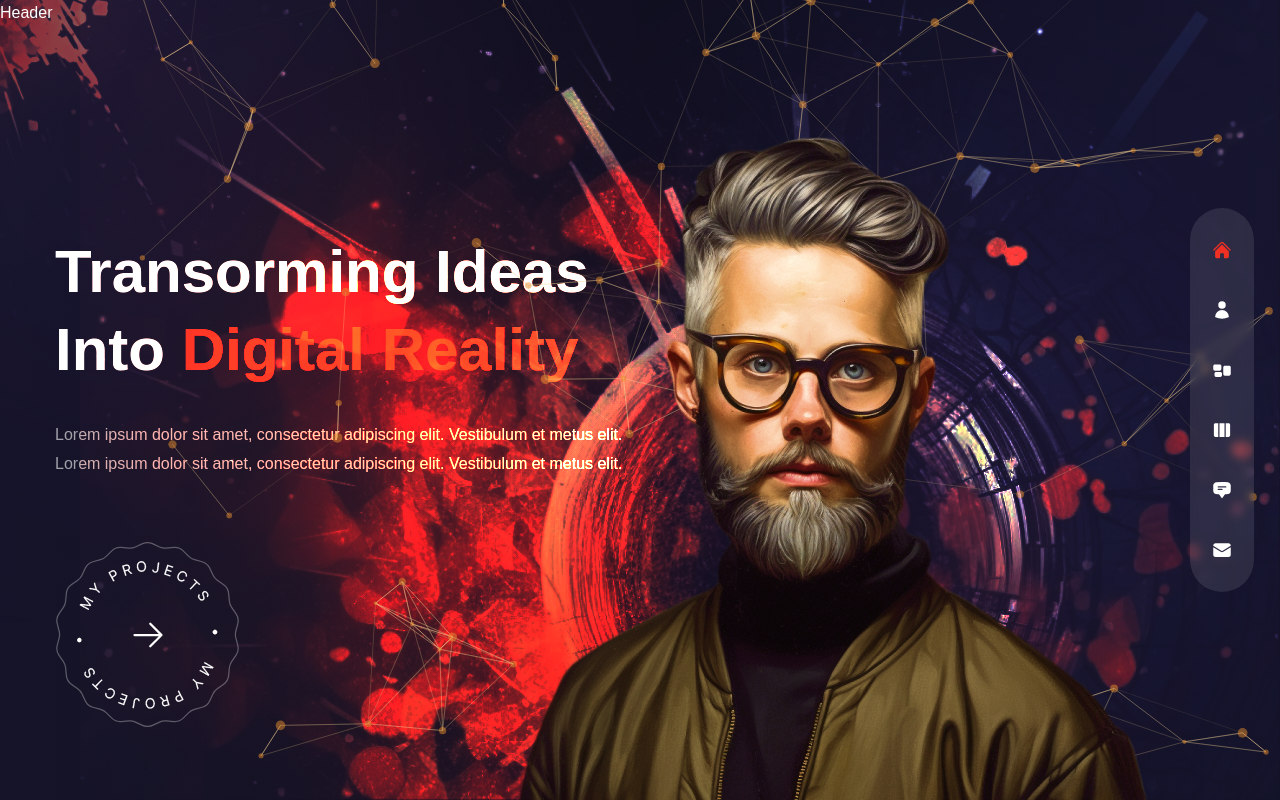
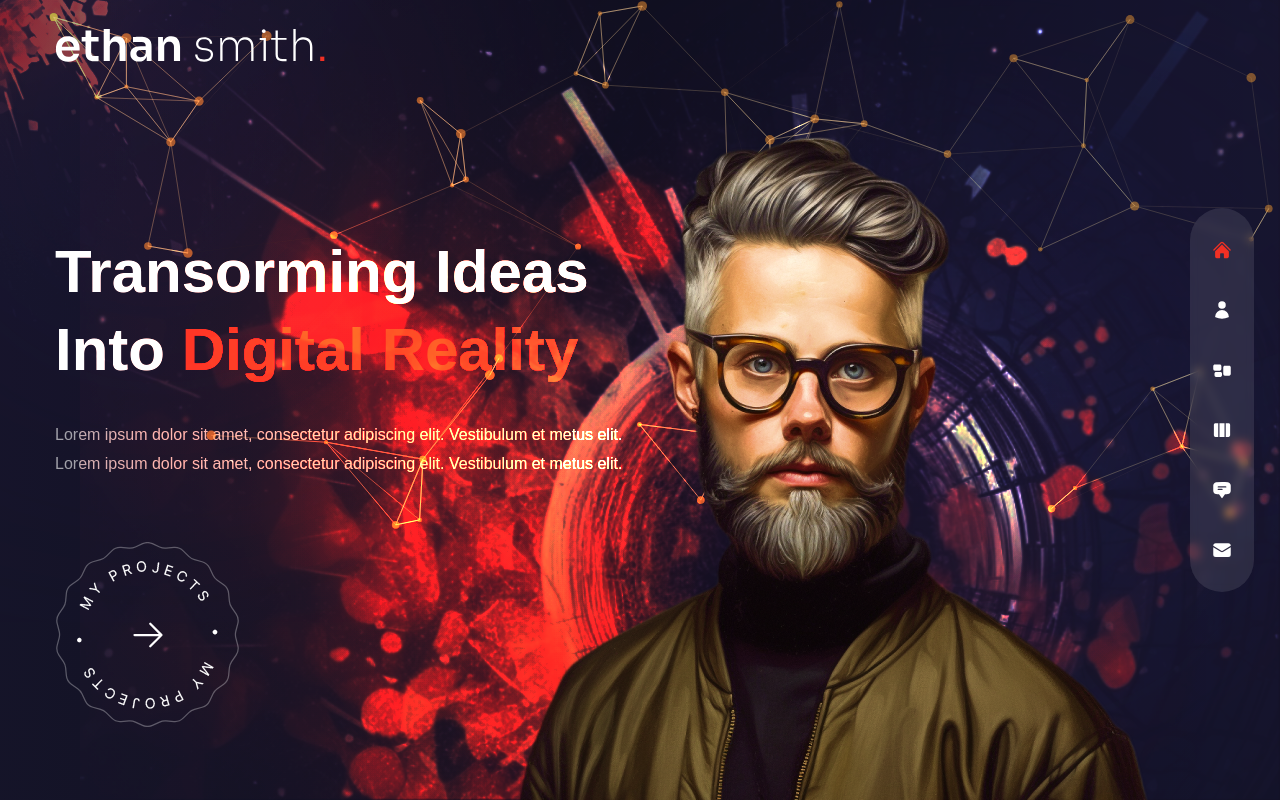
Before and after one commit to Atlon1/lukaszL-portfolio, a React (Create React App) app: page / in a window 1280 px wide. Built offline with nearby package versions, Linux system fonts and the light colour scheme.

Commit message:
particless

```diff
--- a/src/components/Header.tsx
+++ b/src/components/Header.tsx
@@ -1,9 +1,18 @@
 import React from 'react';
+import { Link } from 'react-router-dom';
+import Logo from '../assets/logo (1).svg';
+
 
 const Header = () => {
     return (
-        <header className='absolute z-30 w-full'>
-            Header
+        <header className='absolute z-30 w-full flex items-center px-16 xl:px-0 xl:h-[90px]'>
+            <div className='container mx-auto'>
+                <div>
+                    <Link to='/' className='flex items-center'>
+                        <img src={Logo} alt='logo'/>
+                    </Link>
+                </div>
+            </div>
         </header>
     );
 };
--- a/src/components/ParticlessCont.tsx
+++ b/src/components/ParticlessCont.tsx
@@ -13,7 +13,7 @@ const ParticlessCont = () => {
 
     return (
         <Particles
-            className='w-full h-full absolute translate-z-0'
+            className='w-full h-full md:h-[550px] absolute translate-z-0'
             id='tsparticles'
             init={particlesInit}
             loaded={particlesLoaded}
@@ -39,7 +39,7 @@ const ParticlessCont = () => {
                     },
                     modes: {
                         push: {
-                            quantity: 50,
+                            quantity: 90,
                         },
                         repulse: {
                             distance: 200,
--- a/src/pages/Home.tsx
+++ b/src/pages/Home.tsx
@@ -10,6 +10,7 @@ import ParticlessCont from "../components/ParticlessCont";
 const Home = () => {
     return (
         <div className='bg-primary/60 h-full'>
+            <ParticlessCont/>
             <div className='w-full h-full bg-gradient-to-r from-primary/10 via-black/30 to-black/10'>
                 <div className='text-center flex flex-col justify-center xl:pt-40 xl:text-left h-full container mx-auto'>
                     <motion.h1
@@ -56,7 +57,7 @@ const Home = () => {
                     exit='hidden'
                     className='bg-none xl:bg-explosion xl:bg-cover xl:bg-right xl:bg-no-repeat w-full h-full absolute mix-blend-color-dodge translate-z-0 opacity-90'>
                 </motion.div>
-                <ParticlessCont/>
+
                 <motion.div
                     variants={fadeIn('down', 0.5)}
                     initial='hidden'
```
